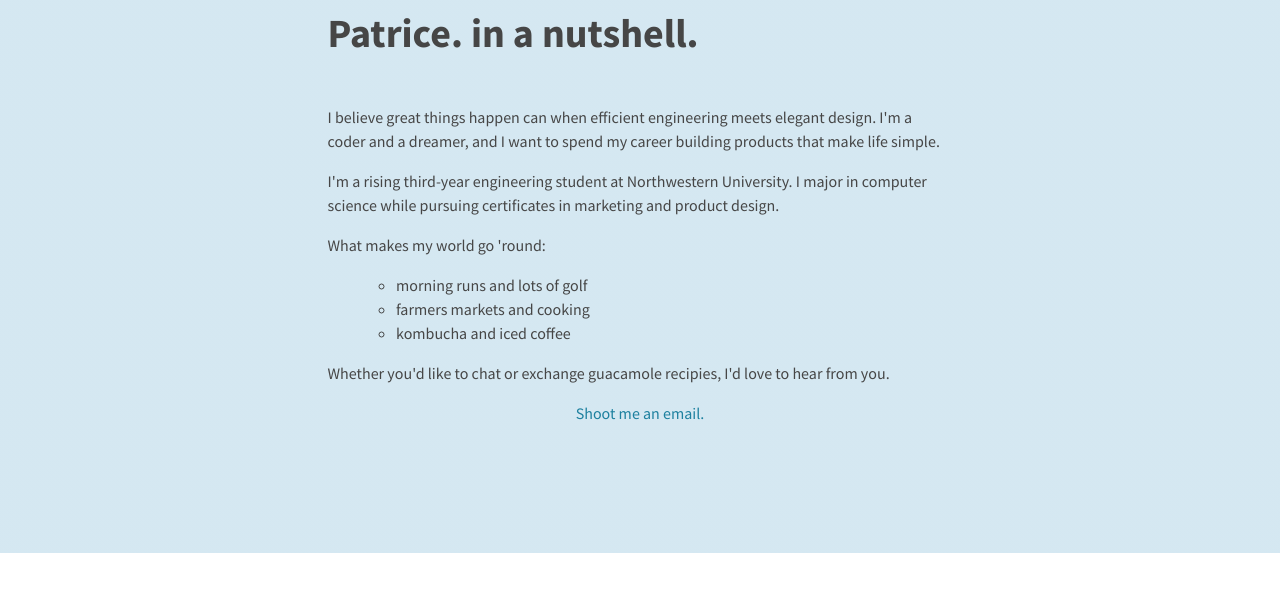
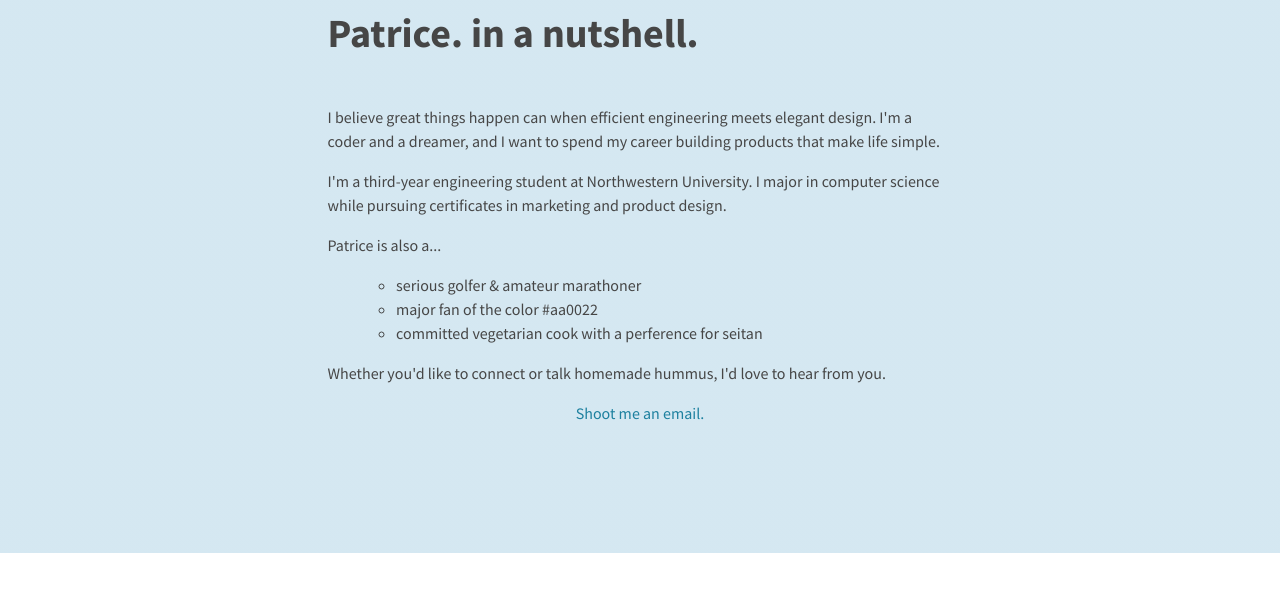
Before and after one commit to plpower/plpower.github.io, a website: page index.html in a window 1280 px wide. Shown: the part 1617-2228 px from the top of the page. Drawn offline with Linux system fonts and the light colour scheme.

Commit message:
Updated patrice in a nutshell

```diff
--- a/index.html
+++ b/index.html
@@ -175,20 +175,20 @@
           <p>I believe great things happen can when efficient engineering meets elegant design. I'm a coder and a dreamer, and I want to spend my career building products that make life simple.</p>
         </div>
         <div class="row-fluid text-center">
-            <p>I'm a rising third-year engineering student at Northwestern University. I major in computer science while pursuing certificates in marketing and product design.</p>
+            <p>I'm a third-year engineering student at Northwestern University. I major in computer science while pursuing certificates in marketing and product design.</p>
           </div>
         <div class="row-fluid text-center">
-              <p>What makes my world go 'round:</p>
+              <p>Patrice is also a...</p>
               <div class="container-fluid text-center">
                 <ul style="list-style-type:circle">
-                  <li>morning runs and lots of golf</li>
-                  <li>farmers markets and cooking</li>
-                  <li>kombucha and iced coffee</li>
+                  <li>serious golfer & amateur marathoner</li>
+                  <li>major fan of the color #aa0022</li>
+                  <li>committed vegetarian cook with a perference for seitan</li>
                 </ul>
               </div>
           </div>
         <div class="row-fluid text-center">
-          <p>Whether you'd like to chat or exchange guacamole recipies, I'd love to hear from you.</p>
+          <p>Whether you'd like to connect or talk homemade hummus, I'd love to hear from you.</p>
         <div class="row-fluid text-center">
           <a href="mailto:patricelouisepower@gmail.com">Shoot me an email.</a>
           </div>
```
